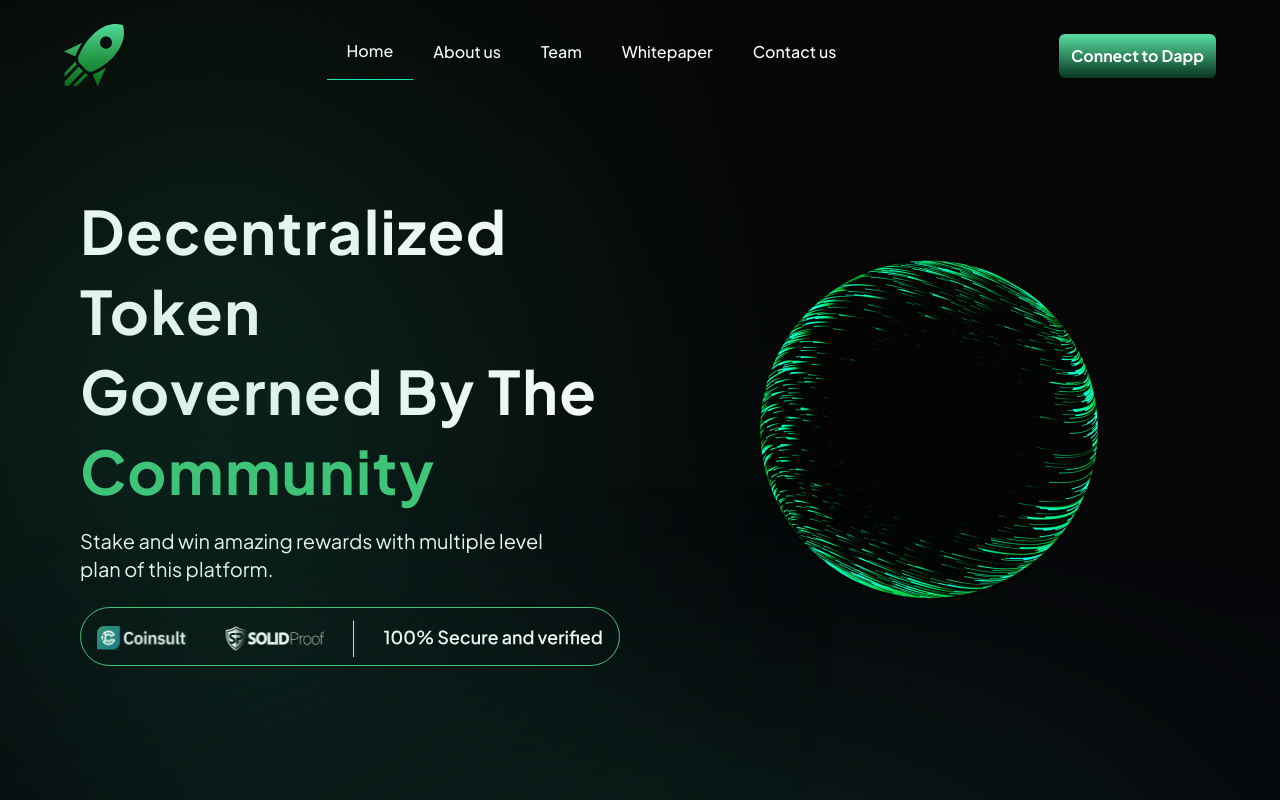
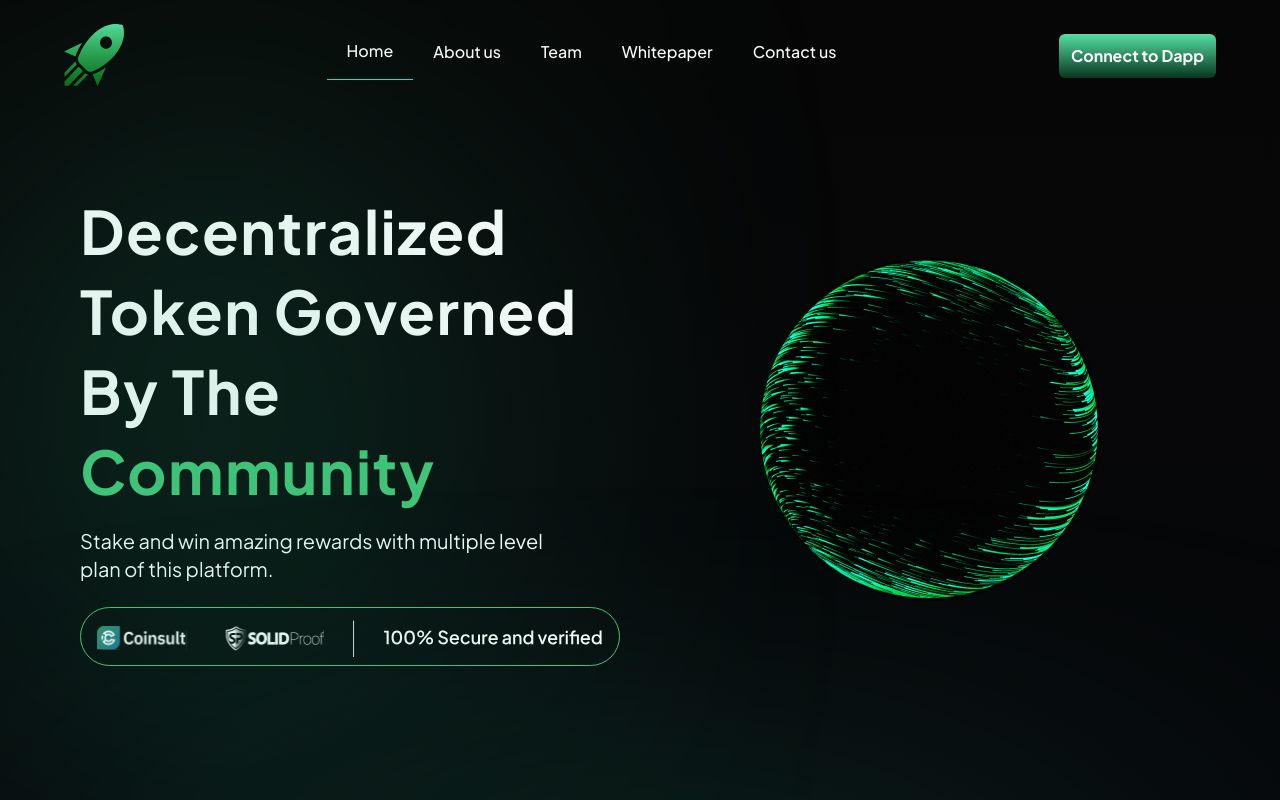
Before and after one commit to anshu4sharma/mjc_mlm, a React (Create React App) app: page / in a window 1280 px wide. Shown: the top 800 px of the page. Built offline with nearby package versions, Linux system fonts and the light colour scheme.

Commit message:
ui updated

```diff
--- a/src/components/Hero.jsx
+++ b/src/components/Hero.jsx
@@ -2,12 +2,10 @@ import { Link } from "react-router-dom";
 
 const Hero = () => {
   return (
-    <div className="justify-center  md:p-10 lg:p-20 p-8 md:items-center grid grid-cols-1 gap-10 md:grid-cols-2 items-center ">
+    <div className="justify-center md:p-10 lg:p-20 p-8 md:items-center grid grid-cols-1 gap-10 md:grid-cols-2 items-center ">
       <div className="flex flex-col text-white relative">
-        <h1 className="md:text-6xl md:leading-[80px] leading-[60px] text-3xl tracking-wide font-semibold md:font-bold">
-          Decentralized Token
-          <br className="hidden md:inline" /> Governed By The
-          <br className="hidden md:inline" />
+        <h1 className="md:text-6xl md:leading-[80px] text-left leading-[60px] text-3xl tracking-wide font-semibold md:font-bold">
+          Decentralized Token Governed By The
           <span className="text-[#43C878]"> Community</span>
         </h1>
         <p className="md:text-xl mt-4 text-base">
@@ -16,10 +14,7 @@ const Hero = () => {
           plan of this platform.
         </p>
         <div className="flex gap-4 w-full rounded-full mt-6 md:flex-row md:px-2 max-w-fit flex-col border-[#43C878] border justify-center items-center">
-          <Link
-            to="/"
-            className="p-2 w-full "
-          >
+          <Link to="/" className="p-2 w-full">
             <img src="/assets/coinsut2.svg" alt="notfound" />
           </Link>
         </div>
@@ -42,7 +37,7 @@ const Hero = () => {
           }}
         ></div>
       </div>
-      <div className="flex justify-center h-full flex-col items-center">
+      <div className="flex justify-center h-full w-full items-center">
         <img src="/assets/gerofig.gif" alt="notfound" />
       </div>
     </div>
--- a/src/components/Network.jsx
+++ b/src/components/Network.jsx
@@ -3,7 +3,7 @@ import React from "react";
 const Network = () => {
   return (
     <div className="justify-center text-white md:p-10 p-8 md:items-center grid grid-cols-1 gap-10  items-center ">
-      <div className="flex gap-4 w-full items-center justify-center ">
+      <div className="flex gap-4 w-full items-center justify-center flex-col md:flex-row">
         <img src="/assets/right.svg" className="w-10" alt="notfound" />
         <h1 className="md:text-3xl text-center ml-2">
           Decentralized platform to earn rewards using MJC Tokens
```
